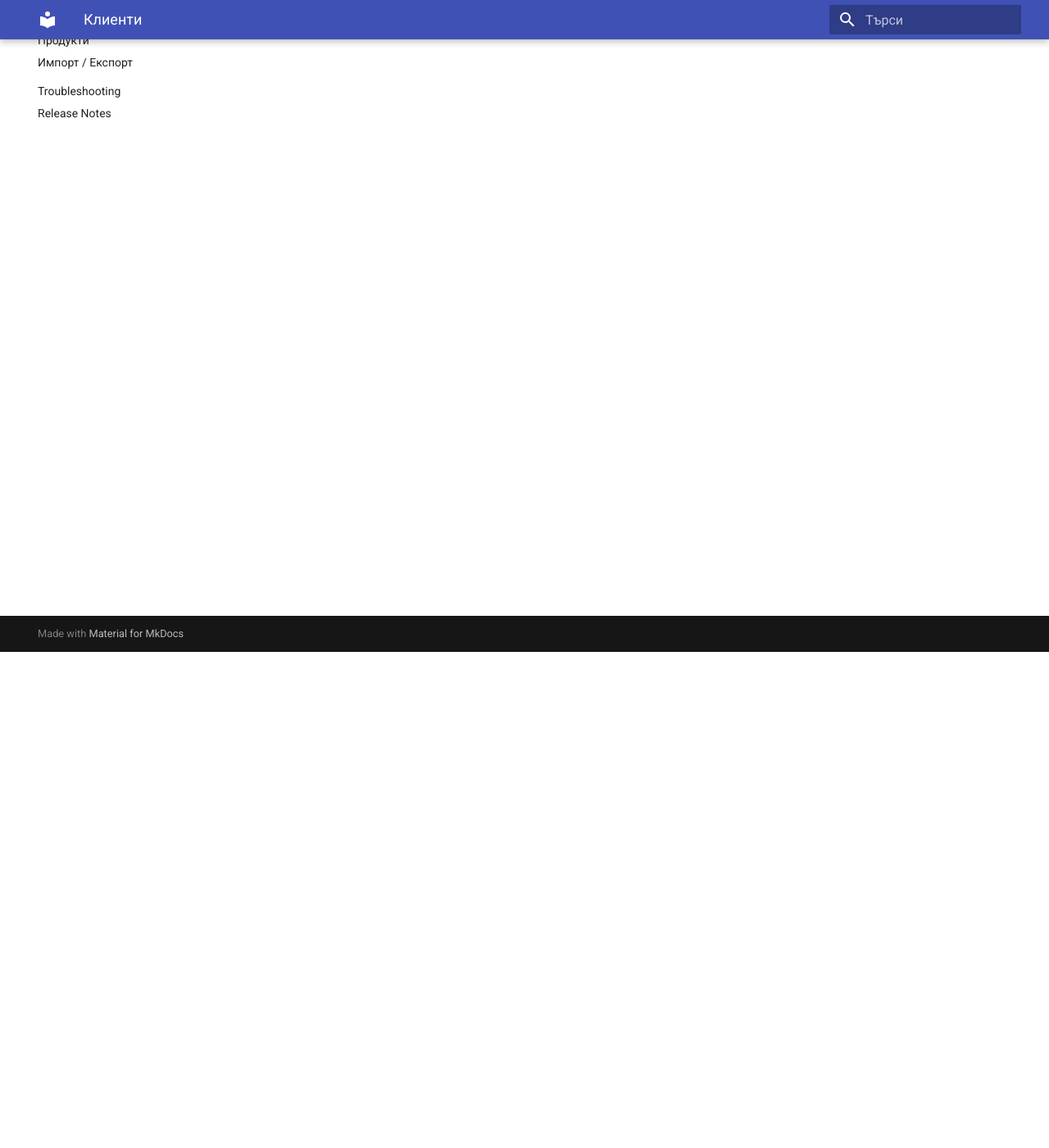
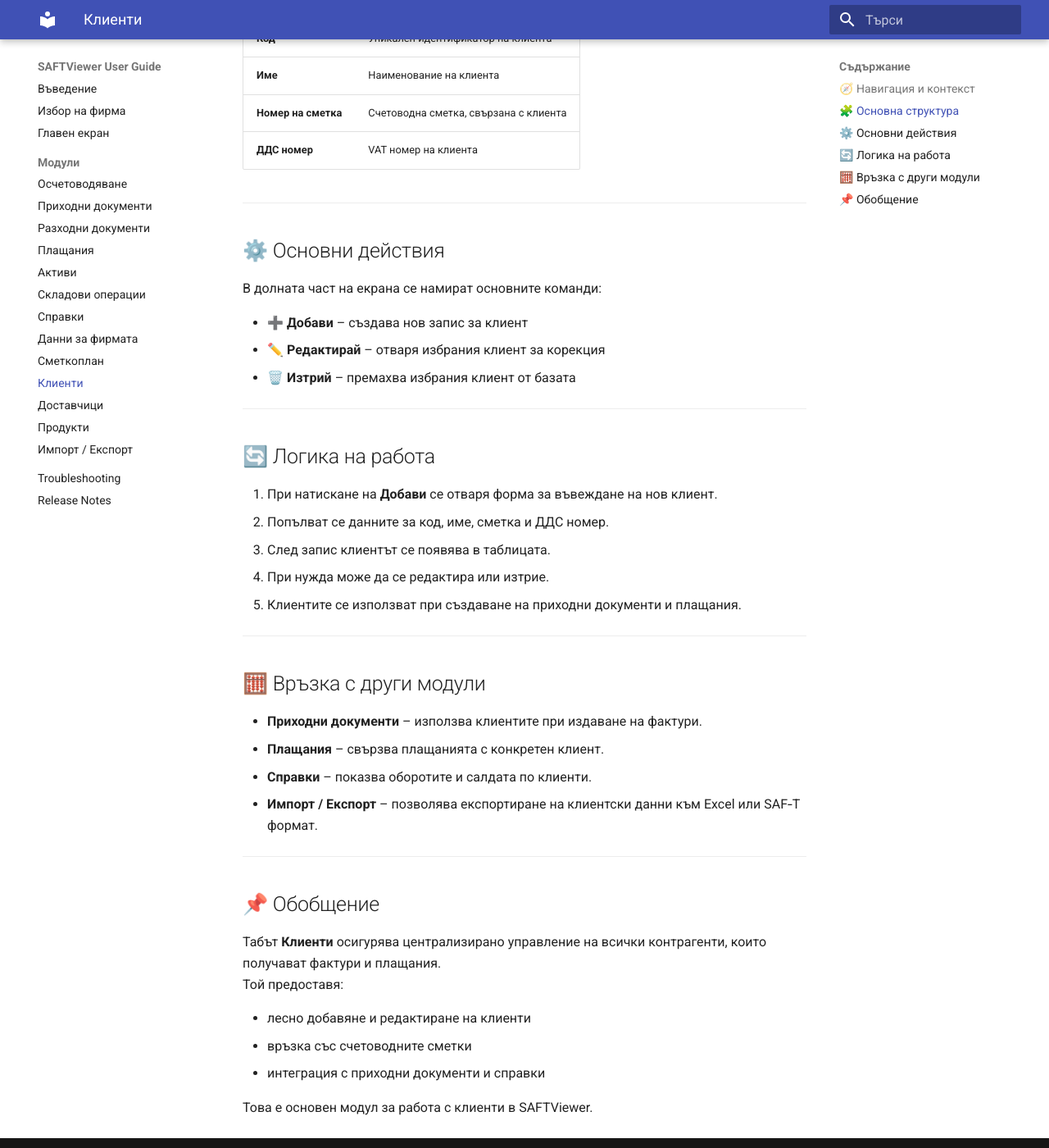
Before and after one commit to teodorval/saftviewer-docs, an MkDocs documentation site: the page built from docs/clients.md, in a window 1280 px wide and 1400 px high, scrolled down 605 px. Shown: the whole window at 82% size. Built offline with MkDocs 1.6.1 and Material for MkDocs 9.7.7, drawn with Linux system fonts in a browser that asks for light colours; some of the changed text lies outside the part shown.

Commit message:
Добави документация за таб 'Клиенти'
Добавен е раздел с информация за таба 'Клиенти', включващ навигация, основна структура, действия, логика на работа и връзка с други модули.

```diff
--- a/docs/clients.md
+++ b/docs/clients.md
@@ -1 +1,66 @@
-clients.md
+# Таб: Клиенти
+
+Табът **Клиенти** служи за управление на всички клиенти на фирмата.
+Тук се въвеждат, редактират и изтриват записи за контрагенти, които получават фактури, плащания или други документи.
+
+---
+
+## 🧭 Навигация и контекст
+
+Табът **Клиенти** е достъпен като отделен модул от главния екран на SAFTViewer.
+Той съдържа таблица с всички клиенти, регистрирани в системата.
+
+---
+
+## 🧩 Основна структура
+
+Екранът съдържа таблица със следните колони:
+
+| Колона | Описание |
+|--------|-----------|
+| **Код** | Уникален идентификатор на клиента |
+| **Име** | Наименование на клиента |
+| **Номер на сметка** | Счетоводна сметка, свързана с клиента |
+| **ДДС номер** | VAT номер на клиента |
+
+---
+
+## ⚙️ Основни действия
+
+В долната част на екрана се намират основните команди:
+
+- **➕ Добави** – създава нов запис за клиент
+- **✏️ Редактирай** – отваря избрания клиент за корекция
+- **🗑️ Изтрий** – премахва избрания клиент от базата
+
+---
+
+## 🔄 Логика на работа
+
+1. При натискане на **Добави** се отваря форма за въвеждане на нов клиент.
+2. Попълват се данните за код, име, сметка и ДДС номер.
+3. След запис клиентът се появява в таблицата.
+4. При нужда може да се редактира или изтрие.
+5. Клиентите се използват при създаване на приходни документи и плащания.
+
+---
+
+## 🧮 Връзка с други модули
+
+- **Приходни документи** – използва клиентите при издаване на фактури.
+- **Плащания** – свързва плащанията с конкретен клиент.
+- **Справки** – показва оборотите и салдата по клиенти.
+- **Импорт / Експорт** – позволява експортиране на клиентски данни към Excel или SAF‑T формат.
+
+---
+
+## 📌 Обобщение
+
+Табът **Клиенти** осигурява централизирано управление на всички контрагенти, които получават фактури и плащания.
+Той предоставя:
+
+- лесно добавяне и редактиране на клиенти
+- връзка със счетоводните сметки
+- интеграция с приходни документи и справки
+
+Това е основен модул за работа с клиенти в SAFTViewer.
```
